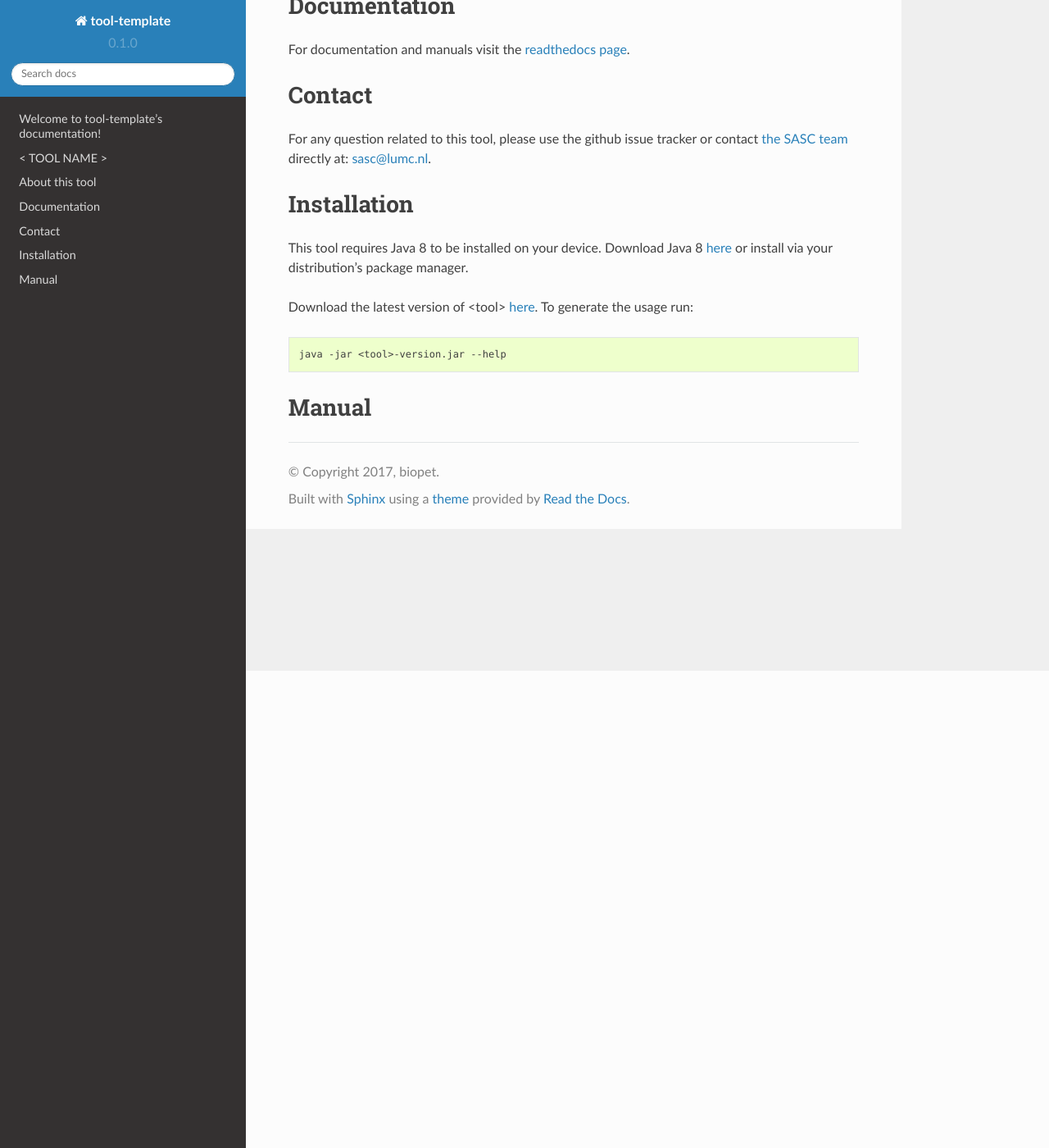
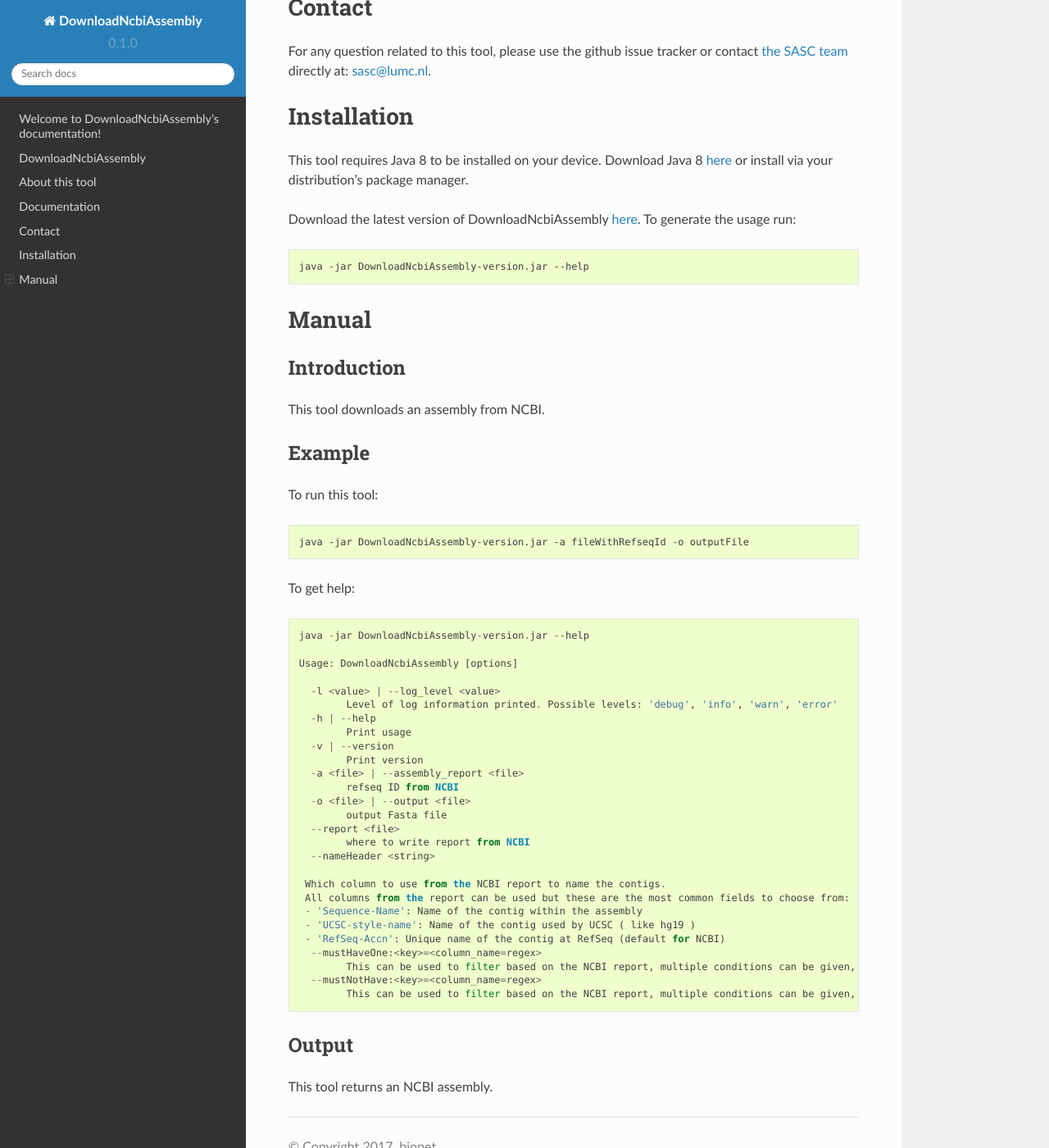
Before and after one commit to biopet/downloadncbiassembly, a Sphinx documentation site: the page built from docs/index.rst, in a window 1280 px wide and 1400 px high, scrolled down 582 px. Shown: the whole window at 82% size. Built offline with Sphinx 7.4.7 and the Read the Docs theme 2.0.0, drawn with Linux system fonts in a browser that asks for light colours; some of the changed text lies outside the part shown.

Commit message:
documentation

````diff
--- a/README.md
+++ b/README.md
@@ -1,20 +1,13 @@
-TODO:
-- Update this file
-- Update docs/manual.md
-- Update index.rst
-- Update docs/installation.md
-- Make sure all links are correct
-
-#  < TOOL NAME >
+#  DownloadNcbiAssembly
 This tool is part of BIOPET tool suite that is developed at LUMC by [the SASC team](http://sasc.lumc.nl/).
 Each tool in the BIOPET tool suite is meant to offer a standalone function that can be used to perform a
 dedicate data analysis task or added as part of [BIOPET pipelines](http://biopet-docs.readthedocs.io/en/latest/).
 
 #  About this tool
-<Description of a tool>
+This tool downloads an assembly from NCBI.
 
 #  Documentation
-For documentation and manuals visit the [readthedocs page](http://biopet-toolName.readthedocs.io/en/latest/).
+For documentation and manuals visit the [readthedocs page](http://biopet-DownloadNcbiAssembly.readthedocs.io/en/latest/).
 
 
 #  Contact
--- a/docs/INSTALLATION.md
+++ b/docs/INSTALLATION.md
@@ -3,8 +3,8 @@ This tool requires Java 8 to be installed on your device. Download Java 8
 [here](http://www.oracle.com/technetwork/java/javase/downloads/jre8-downloads-2133155.html)
 or install via your distribution's package manager.
 
-Download the latest version of <tool> [here](https://github.com/biopet/INSERTTOOLNAMEHERE/releases/).
+Download the latest version of DownloadNcbiAssembly [here](https://github.com/biopet/DownloadNcbiAssembly/releases/).
 To generate the usage run:
 ```bash
-java -jar <tool>-version.jar --help
+java -jar DownloadNcbiAssembly-version.jar --help
 ```
--- a/docs/MANUAL.md
+++ b/docs/MANUAL.md
@@ -1,3 +1,45 @@
 # Manual
 
-<Elaborate usage description>
+## Introduction
+This tool downloads an assembly from NCBI.
+
+## Example
+To run this tool:
+```bash
+java -jar DownloadNcbiAssembly-version.jar -a fileWithRefseqId -o outputFile
+```
+
+To get help:
+```
+java -jar DownloadNcbiAssembly-version.jar --help
+
+Usage: DownloadNcbiAssembly [options]
+
+  -l <value> | --log_level <value>
+        Level of log information printed. Possible levels: 'debug', 'info', 'warn', 'error'
+  -h | --help
+        Print usage
+  -v | --version
+        Print version
+  -a <file> | --assembly_report <file>
+        refseq ID from NCBI
+  -o <file> | --output <file>
+        output Fasta file
+  --report <file>
+        where to write report from NCBI
+  --nameHeader <string>
+
+ Which column to use from the NCBI report to name the contigs.
+ All columns from the report can be used but these are the most common fields to choose from:
+ - 'Sequence-Name': Name of the contig within the assembly
+ - 'UCSC-style-name': Name of the contig used by UCSC ( like hg19 )
+ - 'RefSeq-Accn': Unique name of the contig at RefSeq (default for NCBI)
+  --mustHaveOne:<key>=<column_name=regex>
+        This can be used to filter based on the NCBI report, multiple conditions can be given, at least 1 should be true
+  --mustNotHave:<key>=<column_name=regex>
+        This can be used to filter based on the NCBI report, multiple conditions can be given, all should be false
+
+```
+
+## Output
+This tool returns an NCBI assembly.
--- a/docs/conf.py
+++ b/docs/conf.py
@@ -49,7 +49,7 @@ source_suffix = ['.rst', '.md']
 master_doc = 'index'
 
 # General information about the project.
-project = u'tool-template'
+project = u'DownloadNcbiAssembly'
 copyright = u'2017, biopet'
 author = u'biopet'
 
@@ -118,7 +118,7 @@ html_sidebars = {
 # -- Options for HTMLHelp output ------------------------------------------
 
 # Output file base name for HTML help builder.
-htmlhelp_basename = 'tool-templatedoc'
+htmlhelp_basename = 'DownloadNcbiAssemblydoc'
 
 
 # -- Options for LaTeX output ---------------------------------------------
@@ -145,7 +145,7 @@ latex_elements = {
 # (source start file, target name, title,
 #  author, documentclass [howto, manual, or own class]).
 latex_documents = [
-    (master_doc, 'tool-template.tex', u'tool-template Documentation',
+    (master_doc, 'DownloadNcbiAssembly.tex', u'DownloadNcbiAssembly Documentation',
      u'biopet', 'manual'),
 ]
 
@@ -155,7 +155,7 @@ latex_documents = [
 # One entry per manual page. List of tuples
 # (source start file, name, description, authors, manual section).
 man_pages = [
-    (master_doc, 'tool-template', u'tool-template Documentation',
+    (master_doc, 'DownloadNcbiAssembly', u'DownloadNcbiAssembly Documentation',
      [author], 1)
 ]
 
@@ -166,7 +166,7 @@ man_pages = [
 # (source start file, target name, title, author,
 #  dir menu entry, description, category)
 texinfo_documents = [
-    (master_doc, 'tool-template', u'tool-template Documentation',
-     author, 'tool-template', 'One line description of project.',
+    (master_doc, 'DownloadNcbiAssembly', u'DownloadNcbiAssembly Documentation',
+     author, 'DownloadNcbiAssembly', 'Download an assembly from NCBI.',
      'Miscellaneous'),
 ]
--- a/docs/index.rst
+++ b/docs/index.rst
@@ -1,9 +1,9 @@
-.. tool-template documentation master file, created by
+.. DownloadNcbiAssembly documentation master file, created by
    sphinx-quickstart on Thu Oct 12 09:56:27 2017.
    You can adapt this file completely to your liking, but it should at least
    contain the root `toctree` directive.
 
-Welcome to tool-template's documentation!
+Welcome to DownloadNcbiAssembly's documentation!
 =========================================
 
 .. mdinclude:: ../README.md
````
Also changed, not shown: 1 other file.
